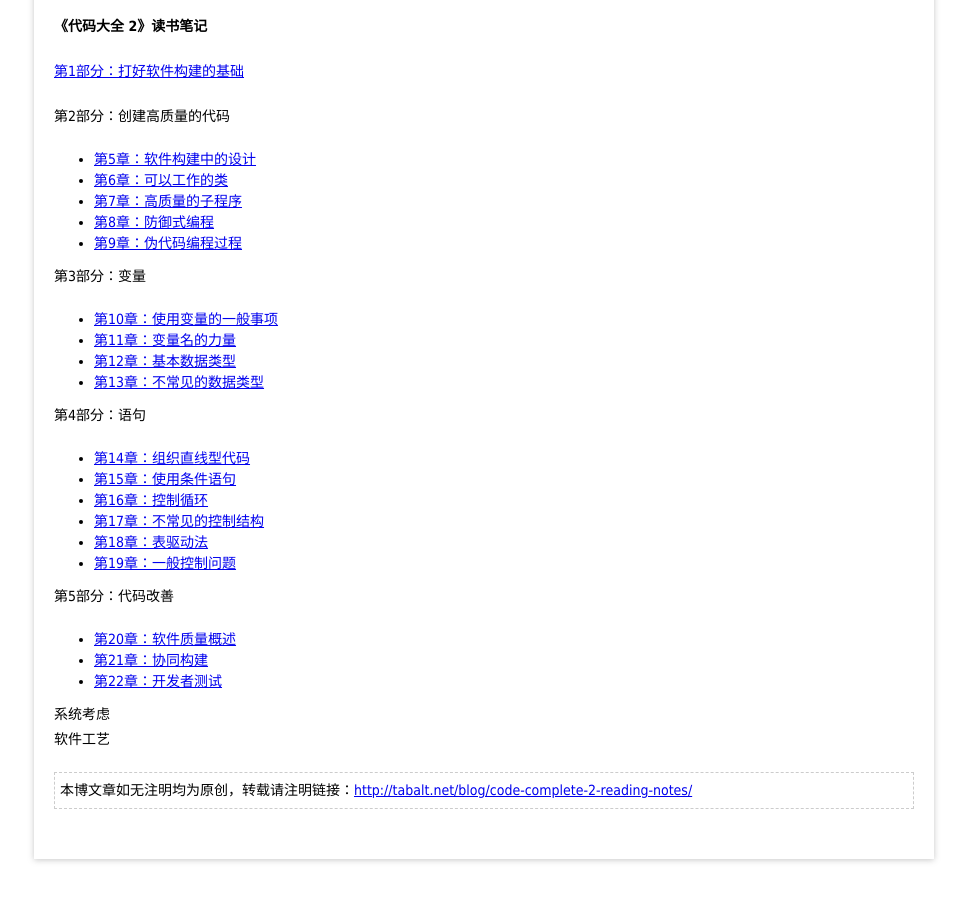
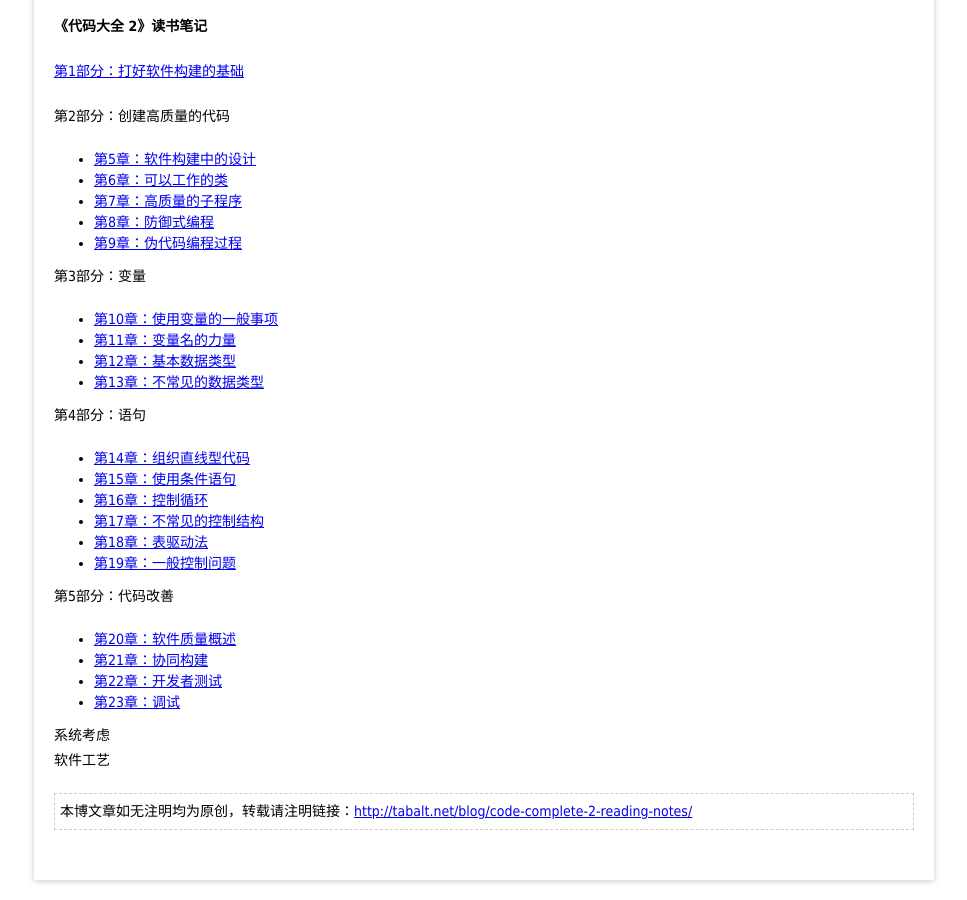
Before and after one commit to tabalt/tabalt.github.io, a Jekyll site: the page built from _posts/code-complete-2/2014-08-23-code-complete-2-reading-notes.md, in a window 1280 px wide and 900 px high, scrolled down 1051 px. Shown: the whole window, without its empty margins (156-1123 px from the left). Built offline with Jekyll 4.4.1, drawn with Linux system fonts in a browser that asks for light colours; Markdown is read by kramdown in place of the engine named in the settings; comment, search, counter and statistics services are not loaded; before the commit the page ends 1930 px from its top, so only the background shows below that.

Commit message:
Update 2014-08-23-code-complete-2-reading-notes.md

```diff
--- a/_posts/code-complete-2/2014-08-23-code-complete-2-reading-notes.md
+++ b/_posts/code-complete-2/2014-08-23-code-complete-2-reading-notes.md
@@ -78,6 +78,7 @@ categories: 博文
   * [第20章：软件质量概述](http://tabalt.net/blog/cc2-the-software-quality-landscape/)
   * [第21章：协同构建](http://tabalt.net/blog/cc2-collaborative-construction/)
   * [第22章：开发者测试](http://tabalt.net/blog/cc2-developer-testing/)
+  * [第23章：调试](http://tabalt.net/blog/cc2-debugging/)
 
   系统考虑
   软件工艺
```
